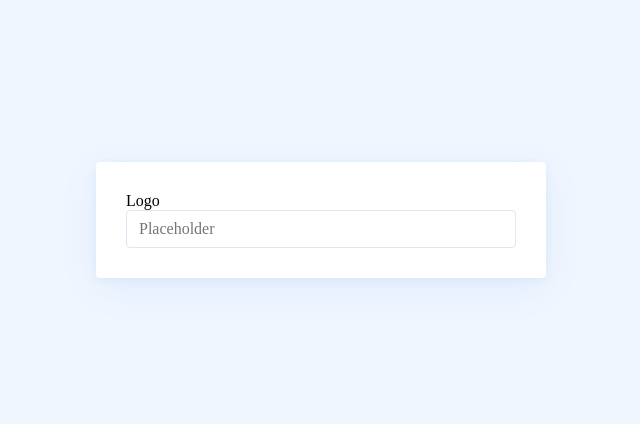
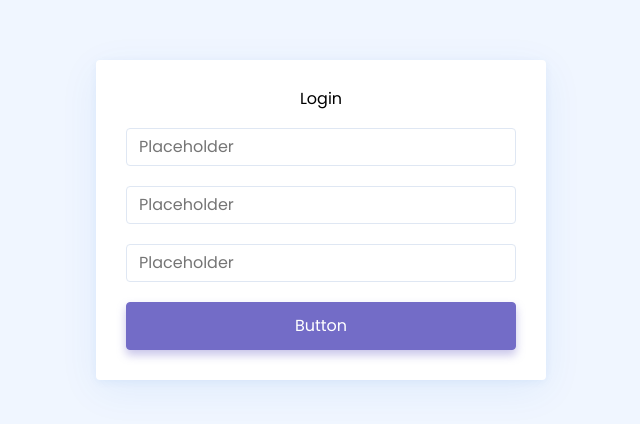
Before and after one commit to jerryk1925/admin, a React (Create React App) app: page / in a window 1280 px wide. Shown: the part 180-604 px from the top of the page, without its empty margins (319-959 px from the left). Built offline with nearby package versions, Linux system fonts and the light colour scheme.

Commit message:
styled button component

```diff
--- a/public/index.html
+++ b/public/index.html
@@ -3,6 +3,7 @@
   <head>
     <meta charset="utf-8" />
     <link rel="icon" href="%PUBLIC_URL%/favicon.ico" />
+    <link href="https://fonts.googleapis.com/css?family=Poppins:400,600&display=swap" rel="stylesheet">
     <meta name="viewport" content="width=device-width, initial-scale=1" />
     <meta name="theme-color" content="#000000" />
     <meta
--- /dev/null
+++ b/src/components/UI/button/button-styled.ts
@@ -0,0 +1,25 @@
+import styled from '@emotion/styled';
+
+export const ButtonWrapper = styled('button')`
+  background-color: #736cc7;
+  border: 1px solid #736cc7;
+  color: #fff;
+  padding: 14px 26px;
+  font-size: 1rem;
+  width: 100%;
+  border-radius: 0.25rem;
+  box-shadow: 0 5px 10px rgba(115, 108, 199, 0.4);
+  transition: all 0.2s ease;
+
+  &:hover {
+    background-color: #6861c3 !important;
+    border: 1px solid #6861c3 !important;
+    box-shadow: 0 15px 20px rgba(115, 108, 199, 0.4);
+  }
+
+  &:active {
+    background-color: #7770c8 !important;
+    border: 1px solid #7770c8 !important;
+    box-shadow: 0 15px 20px rgba(115, 108, 199, 0.4);
+  }
+`;
--- a/src/components/UI/button/index.js
+++ /dev/null
@@ -1,9 +0,0 @@
-import React from 'react';
-
-export const Button = () => {
-    return (
-        <div>
-            input
-        </div>
-    )
-};
--- /dev/null
+++ b/src/components/UI/button/index.tsx
@@ -0,0 +1,18 @@
+import React from 'react';
+import { ButtonWrapper } from './button-styled';
+
+interface ButtonProps {
+  type?: 'button' | 'reset' | 'submit' | undefined;
+  click?: void;
+  name?: string;
+  title?: string;
+}
+
+export const Button: React.FC<ButtonProps> = ({
+  type = 'button',
+  click,
+  name,
+  title = 'Button'
+}) => {
+  return <ButtonWrapper type={type}>{title}</ButtonWrapper>;
+};
--- a/src/components/UI/input/input-styled.ts
+++ b/src/components/UI/input/input-styled.ts
@@ -1,6 +1,9 @@
 import styled from '@emotion/styled';
 
-export const FormGroup = styled('div')``;
+export const FormGroup = styled('div')`
+  margin-bottom: 20px;
+  width:100%;
+`;
 
 export const FormControl = styled('input')`
   width: 100%;
--- a/src/index.css
+++ b/src/index.css
@@ -7,4 +7,9 @@ html {
     -webkit-box-sizing: inherit;
     -moz-box-sizing: inherit;
     box-sizing: inherit;
+    font-family: 'Poppins', sans-serif;
 }
+button{
+    outline: none;
+    cursor: pointer;
+}
--- a/src/pages/auth/auth-styled.ts
+++ b/src/pages/auth/auth-styled.ts
@@ -15,4 +15,12 @@ export const AuthForm = styled('form')`
   box-shadow: 0 10px 40px 0 rgba(18, 106, 211, 0.07),
     0 2px 9px 0 rgba(18, 106, 211, 0.06);
   background: white;
+  display: flex;
+  align-items: center;
+  justify-content: center;
+  flex-direction: column;
 `;
+
+export const AuthLogo = styled('span')`
+	margin-bottom: 20px;
+`
--- a/src/pages/auth/index.tsx
+++ b/src/pages/auth/index.tsx
@@ -1,6 +1,6 @@
 import React, { useState } from 'react';
-import { Input } from '../../components/UI';
-import { AuthWrapper, AuthForm } from './auth-styled';
+import { Input, Button } from '../../components/UI';
+import { AuthWrapper, AuthForm, AuthLogo } from './auth-styled';
 
 export const Auth: React.FC = () => {
   const [name, setName] = useState('');
@@ -11,8 +11,11 @@ export const Auth: React.FC = () => {
   return (
     <AuthWrapper>
       <AuthForm>
-        <div>Logo</div>
+        <AuthLogo>Login</AuthLogo>
         <Input handler={handle} value={name} />
+        <Input handler={handle} value={name} />
+        <Input handler={handle} value={name} />
+        <Button></Button>
       </AuthForm>
     </AuthWrapper>
   );
```
